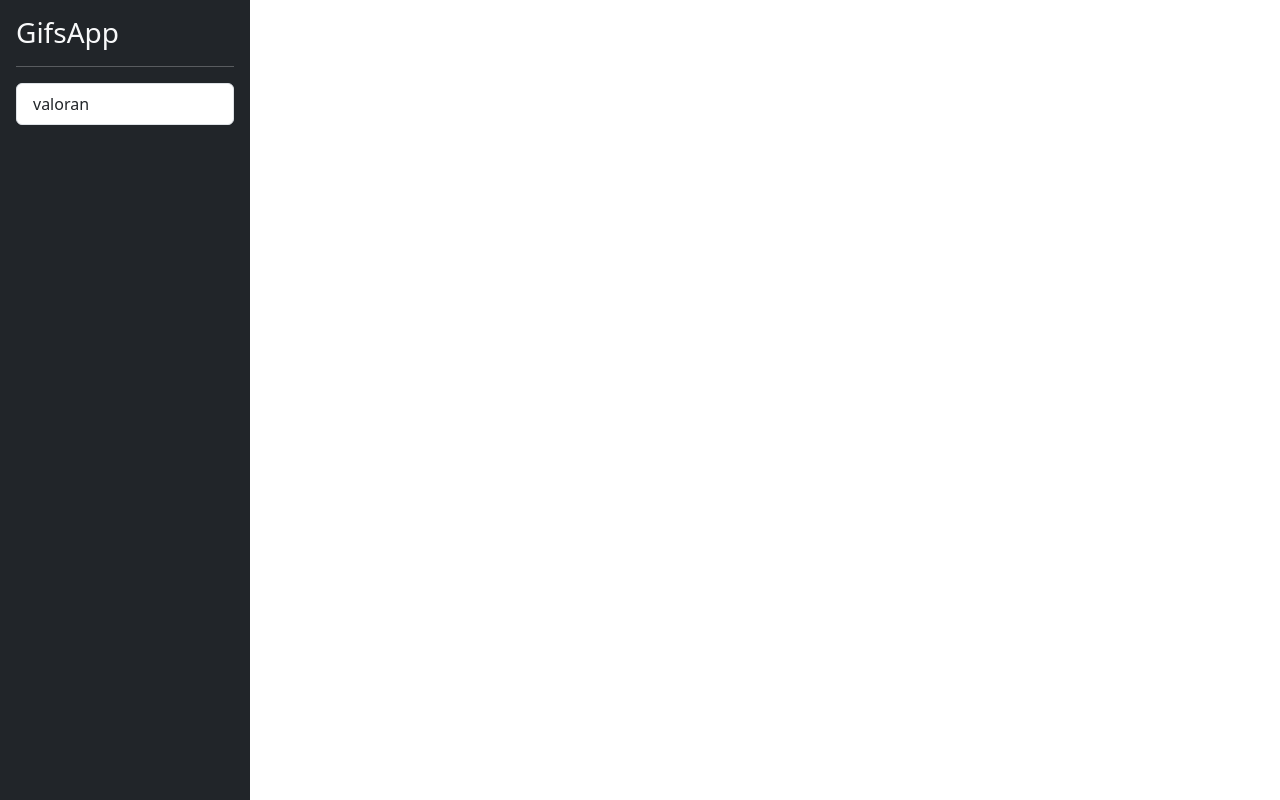
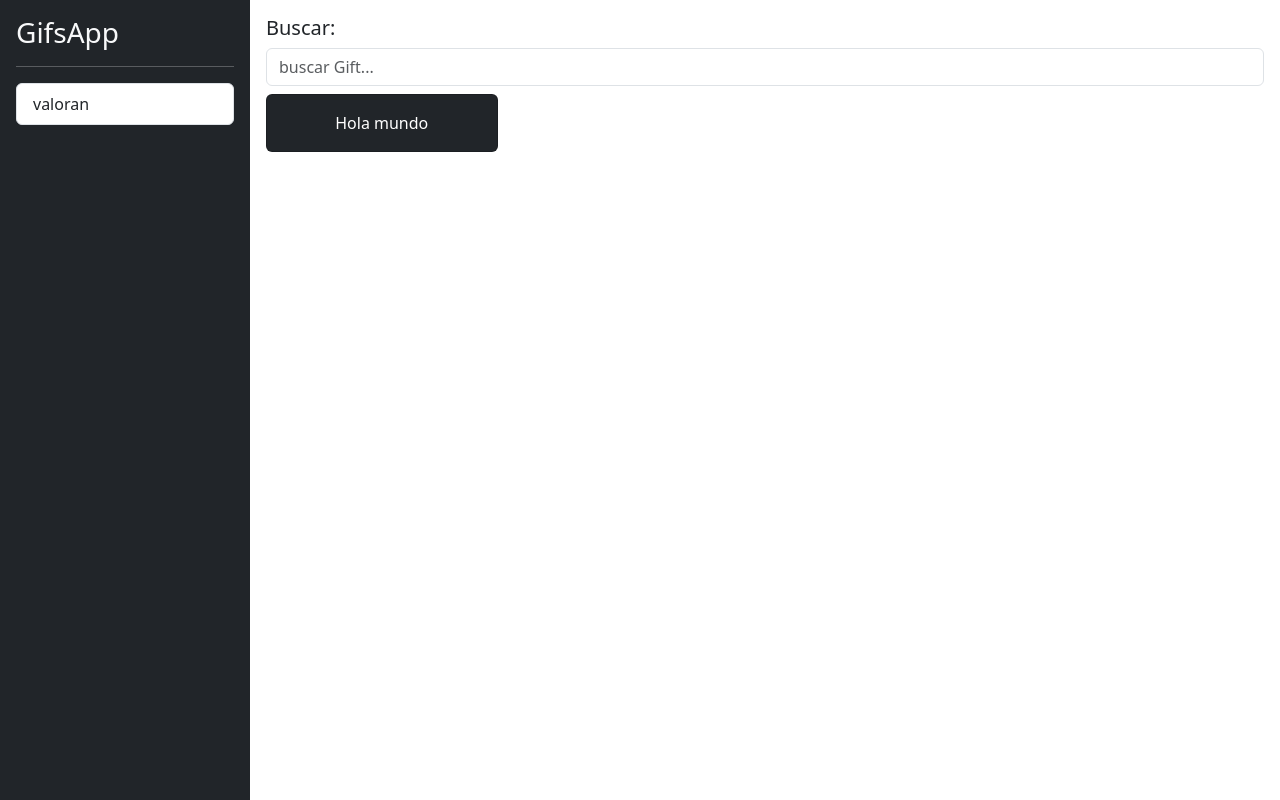
Before and after one commit to joseAL520/gif2.0, an Angular app: page / in a window 1280 px wide. Built offline with nearby package versions, Linux system fonts and the light colour scheme.

Commit message:
diseno de gifts component and cardlist

```diff
--- a/src/app/app.component.html
+++ b/src/app/app.component.html
@@ -2,4 +2,6 @@
 
     <app-sidebar></app-sidebar>
 
+
+    <app-home-page class="flex-fill"></app-home-page>
 </div>
--- /dev/null
+++ b/src/app/gifs/components/card-list/card-list.component.html
@@ -0,0 +1,19 @@
+
+<div class="row">
+    <div class="col-md-3 col-sm-6">
+
+
+        <!-- tarjta de el git -->
+        <div class=" card mb-2  text-center bg-dark ">
+            <div class="card-body text-white">
+                <p   class="card-text">
+                    Hola mundo
+                </p>
+            </div>
+
+
+        </div>
+
+
+    </div>
+</div>
--- /dev/null
+++ b/src/app/gifs/components/shearch-box/search-box.component.ts
@@ -0,0 +1,20 @@
+import { Component, OnInit } from '@angular/core';
+
+@Component({
+    selector: 'gifs-search-box',
+    template: `
+
+        <h5> Buscar:</h5>
+        <input type="text"
+               class="form-control"
+               placeholder="buscar Gift..."
+        >
+
+    `,
+})
+
+export class SearchGiftComponent {
+    constructor() { }
+
+
+}
--- /dev/null
+++ b/src/app/gifs/pages/home/home.component.css
@@ -0,0 +1,3 @@
+:host {
+  display: block;
+}
--- /dev/null
+++ b/src/app/gifs/pages/home/home.component.html
@@ -0,0 +1,10 @@
+<div class="row p-3">
+    <div class="col-12">
+        <gifs-search-box></gifs-search-box>
+    </div>
+
+    <div class="col-12 pt-2" ></div>
+    <!-- Listado de git -->
+    <gift-card-list></gift-card-list>
+
+</div>
```
Also changed, not shown: src/app/gifs/components/card-list/card-list.component.ts (added, +14 -0 lines), src/app/gifs/gifs.module.ts (+12 -1 lines), src/app/gifs/pages/home/home.component.ts (added, +8 -0 lines).
